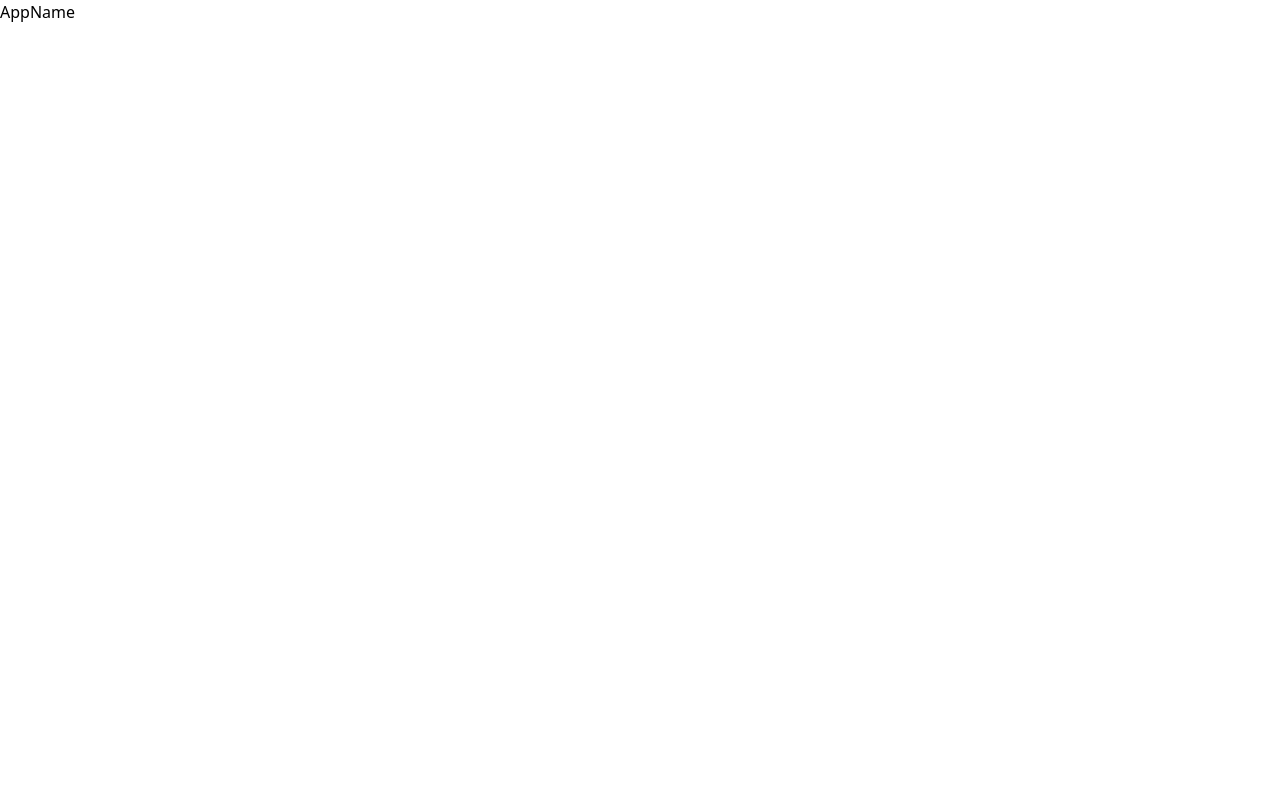
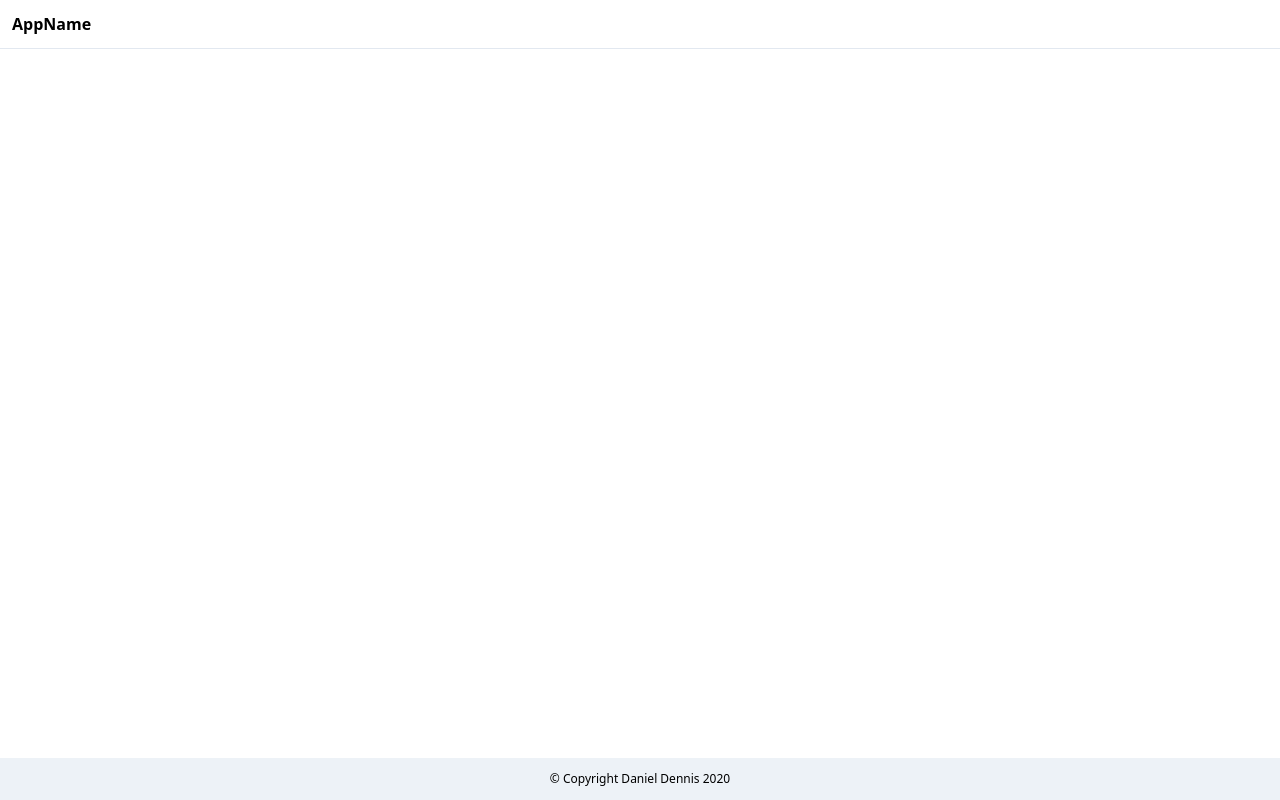
Before and after one commit to katungi/korny, a React (Create React App) app: page / in a window 1280 px wide. Built offline with nearby package versions, Linux system fonts and the light colour scheme.

Commit message:
simple header and footer using tailwind css

```diff
--- a/src/App.js
+++ b/src/App.js
@@ -1,12 +1,13 @@
 import React from 'react';
 import Header from './components/Header';
+import Footer from './components/Footer';
 
 function App() {
   return (
     // react must always return a single element
     <div>
      <Header/>
-
+      <Footer/>
     </div>
   );
 }
--- /dev/null
+++ b/src/components/Footer.js
@@ -0,0 +1,11 @@
+import React from 'react';
+
+function Footer(){
+    return (
+        <footer className="bg-gray-200 text-center text-xs p-3 absolute bottom-0 w-full">
+            &copy; Copyright Daniel Dennis 2020
+        </footer>
+    )
+}
+
+export default Footer;
--- a/src/components/Header.js
+++ b/src/components/Header.js
@@ -2,7 +2,7 @@
 
 function Header(){
     return (
-        <header className="app-header">AppName</header>
+        <header className="border-b font-bold p-3">AppName</header>
     )
 }
 
```
